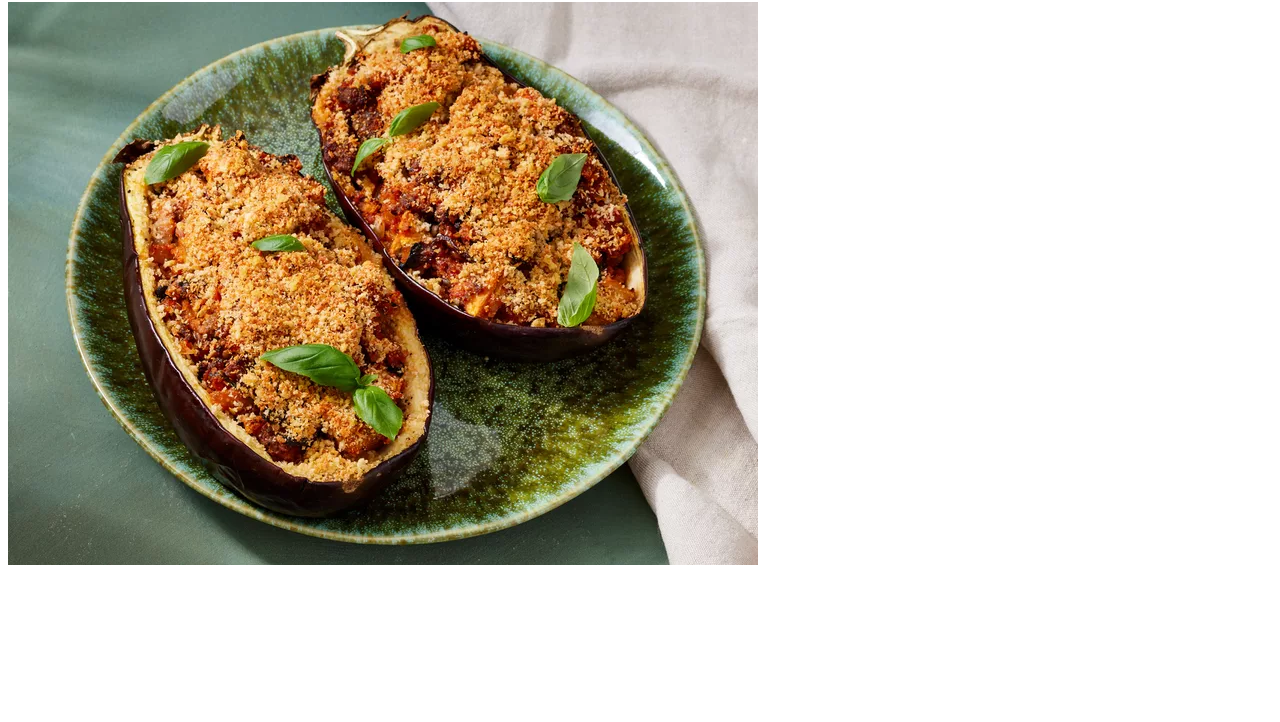
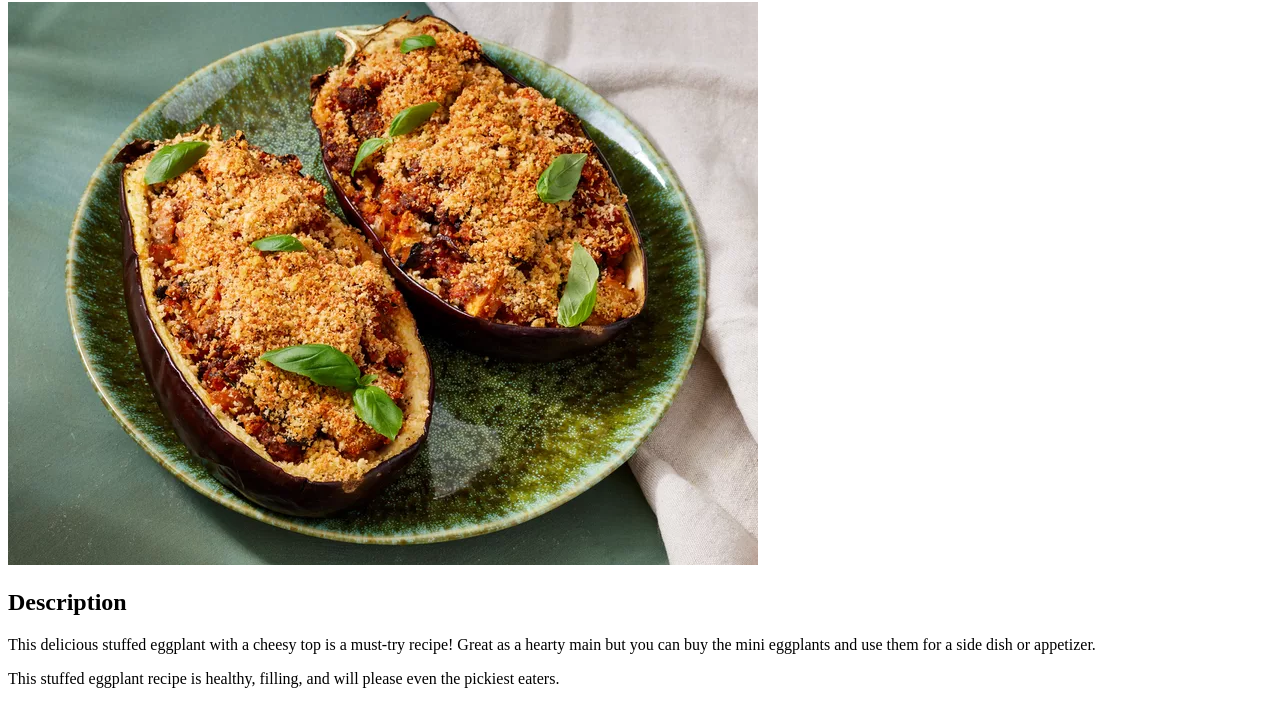
Before and after one commit to psnijder/odin-recipes, a plain HTML site: page recipes/stuffed_eggplant.html in a window 1280 px wide. Shown: the part 78-800 px from the top of the page. Drawn offline with Linux system fonts and the light colour scheme.

Commit message:
Add description to Stuffed Eggplant recipe page

```diff
--- a/recipes/stuffed_eggplant.html
+++ b/recipes/stuffed_eggplant.html
@@ -9,5 +9,8 @@
     <body>
         <h1>Stuffed Eggplant</h1>
         <img src="../images/stuffed_eggplant.webp" alt="Sttuffed Eggplant">
+        <h2>Description</h2>
+        <p>This delicious stuffed eggplant with a cheesy top is a must-try recipe! Great as a hearty main but you can buy the mini eggplants and use them for a side dish or appetizer.</p>
+        <p>This stuffed eggplant recipe is healthy, filling, and will please even the pickiest eaters.</p>
     </body>
 </html>
```
